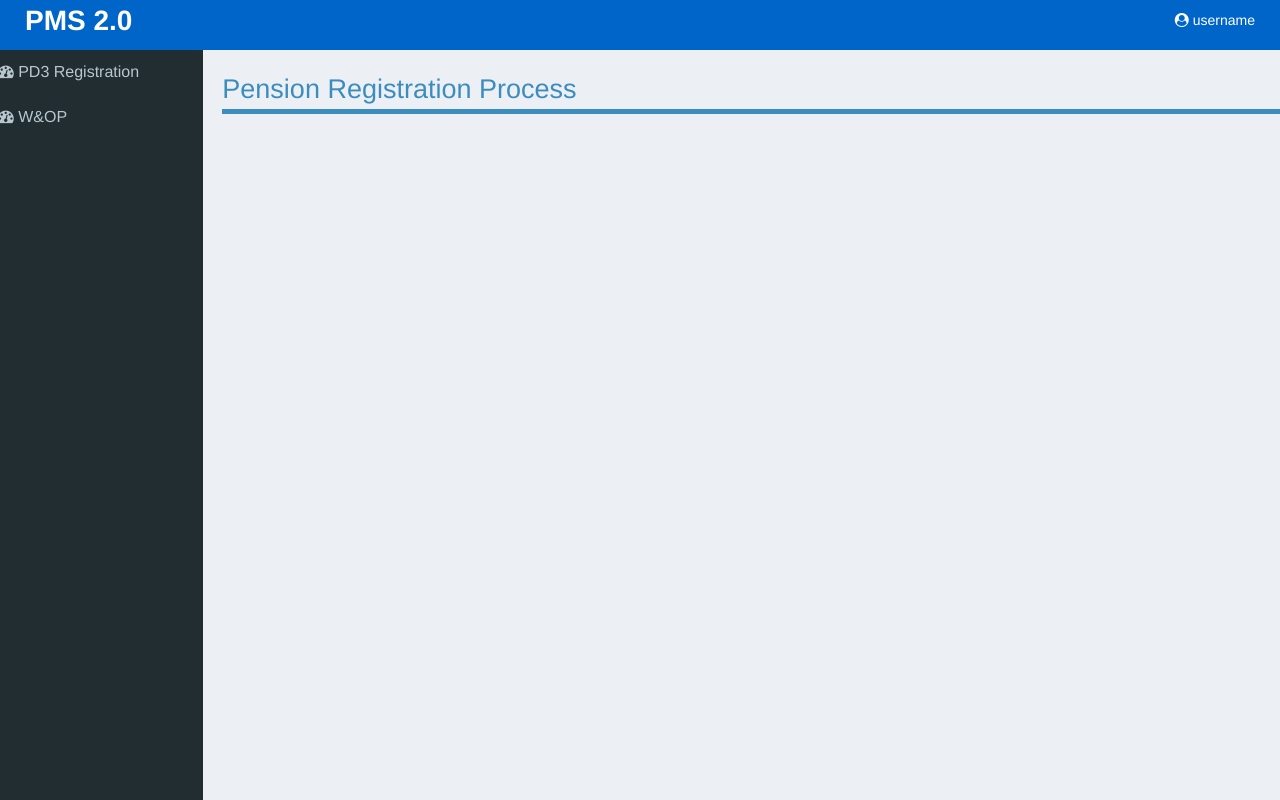
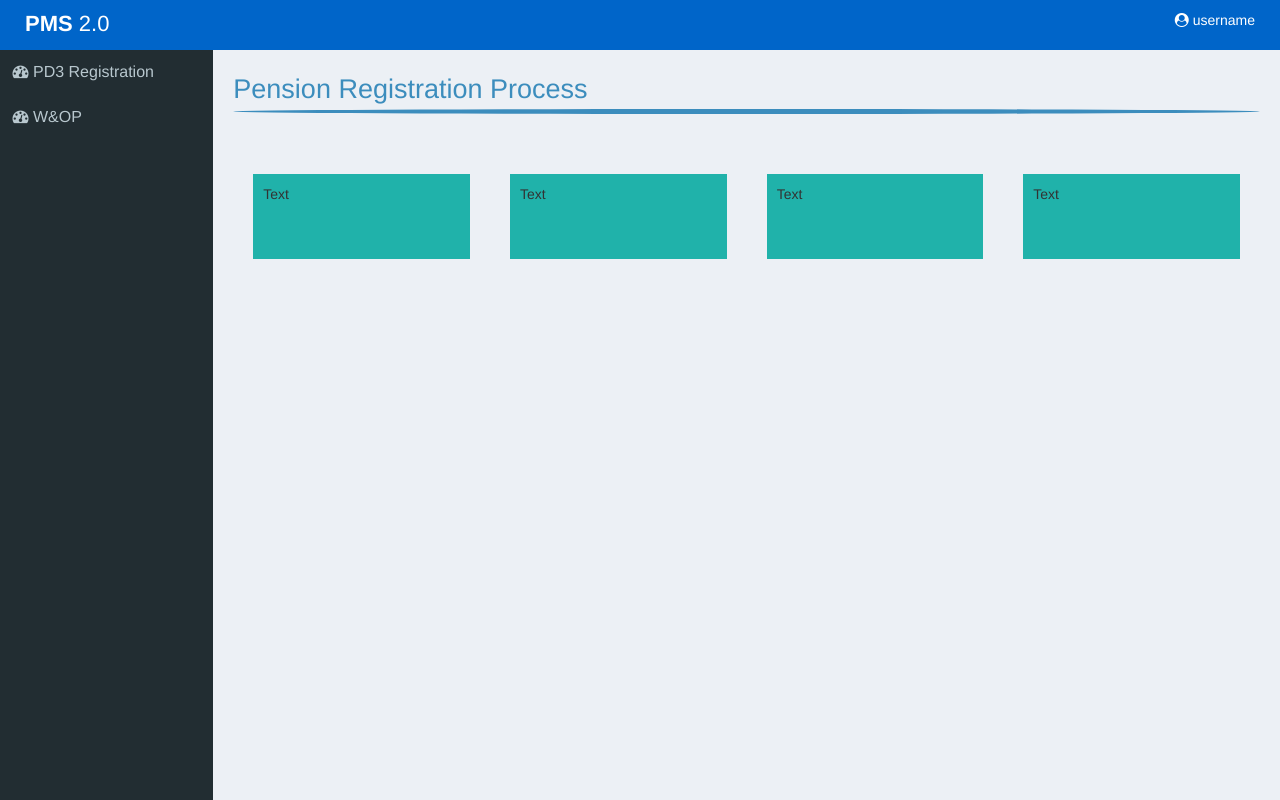
Before and after one commit to gitter-badger/pms-rewrite, an Angular app: page / in a window 1280 px wide. Built offline with nearby package versions, Linux system fonts and the light colour scheme.

Commit message:
dashboard tiles

```diff
--- a/src/app/app.component.html
+++ b/src/app/app.component.html
@@ -1,5 +1,6 @@
 <app-header></app-header>
 <div class="row">
+  <div class="col-lg-12">
     <div class="col-lg-2 col-padding-0" >
       <app-navigation></app-navigation>
     </div>
@@ -9,3 +10,5 @@
       </div>
     </div>
   </div>
+
+</div>
--- a/src/app/component/dashboard/dashboard.component.css
+++ b/src/app/component/dashboard/dashboard.component.css
@@ -1,7 +1,25 @@
 .dashboard-title{
   color: #3c8dbd;
   font-size: 27px;
-  margin-left: 19px;
-  padding-top: 20px;
-  border-bottom: 5px solid #3c8dbd;
+  padding: 20px;
 }
+.dashboard-tiles{
+  padding: 20px;
+}
+.dashboard-tile{
+  padding: 10px;
+  border: 20px  solid #ecf0f5;
+  height: 125px;
+}
+.hr{
+  /*border-bottom: 5px solid #3c8dbd;
+  border-radius: 2%;*/
+  background-color: #3c8dbd;
+  border: 0px;
+  height: 5px;
+  border-radius: 50%;
+}
+
+.col-lg-3{
+  background: lightseagreen;
+}
--- a/src/app/component/dashboard/dashboard.component.html
+++ b/src/app/component/dashboard/dashboard.component.html
@@ -1,3 +1,29 @@
-<div class="dashboard-title">
-  Pension Registration Process
+<div class="row">
+  <div class="col-lg-12">
+    <div class="dashboard-title">
+      Pension Registration Process
+      <div class="hr"></div>
+    </div>
+  </div>
 </div>
+
+
+<div class="row">
+  <div class="col-lg-12">
+    <div class="dashboard-tiles">
+      <div class="col-lg-3 dashboard-tile">
+          Text
+      </div>
+      <div class="col-lg-3 dashboard-tile">
+        Text
+      </div>
+      <div class="col-lg-3 dashboard-tile">
+        Text
+      </div>
+      <div class="col-lg-3 dashboard-tile">
+        Text
+      </div>
+
+    </div>
+  </div>
+</div>
--- a/src/app/component/header/header.component.css
+++ b/src/app/component/header/header.component.css
@@ -4,8 +4,8 @@
 
 }
 .title{
-  font-size: 28px;
-  padding-top: 0.3%;
+  font-size: 22px;
+  padding-top: 4.3%;
   margin-left: 10px;
   color: white;
 }
--- a/src/app/component/header/header.component.html
+++ b/src/app/component/header/header.component.html
@@ -1,7 +1,7 @@
 <div class="header">
   <div class="col-lg-2">
     <div class="title">
-      <strong>PMS 2.0</strong>
+      <strong>PMS </strong>2.0
     </div>
   </div>
   <div class="col-lg-10">
```
Lines whose indentation alone changed are shown as unchanged.
